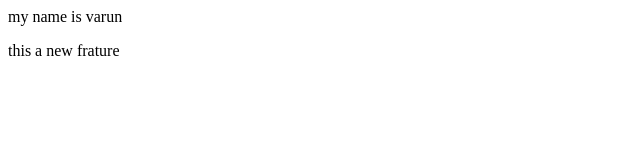
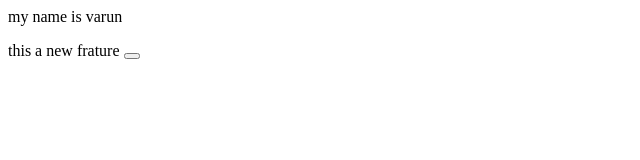
Before and after one commit to varun5670/localrepo, a plain HTML site: page index.html in a window 1280 px wide. Shown: the full height of the page, 0-640 px from the left. Drawn offline with Linux system fonts and the light colour scheme.

Commit message:
add button

```diff
--- a/index.html
+++ b/index.html
@@ -1,2 +1,2 @@
 <p> my name is varun </p>
-<p> this a new frature </p>
+<p> this a new frature <button></button> </p>
```
